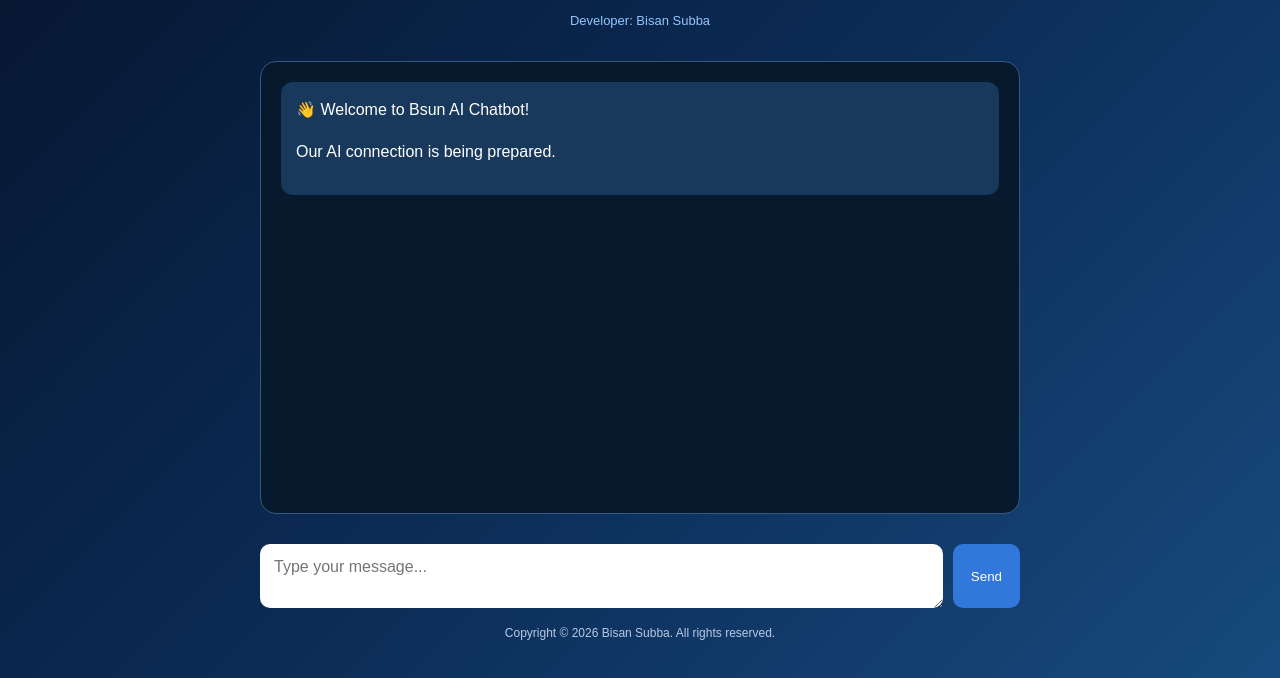
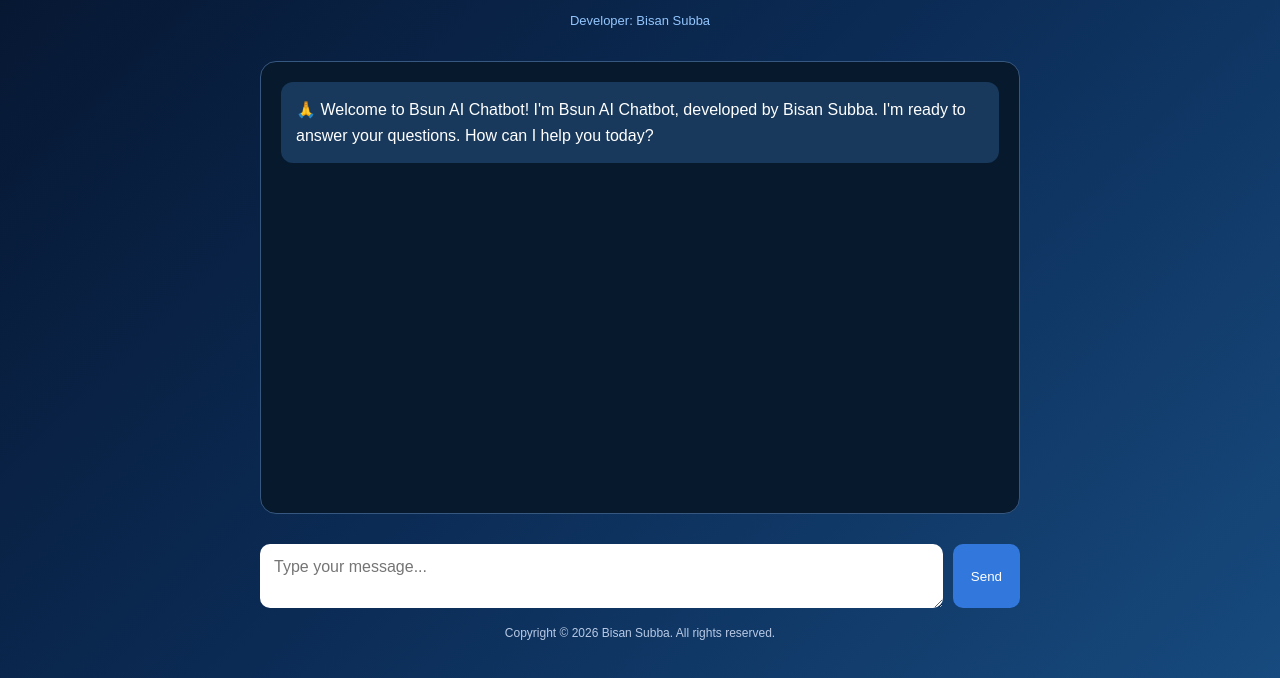
Before and after one commit to Bsun7131/Bsun-AI-Chatbot, a plain HTML site: page index.html in a window 1280 px wide. Shown: the part 122-800 px from the top of the page. Drawn offline with Linux system fonts and the light colour scheme.

Commit message:
Update index.html

```diff
--- a/index.html
+++ b/index.html
@@ -107,8 +107,10 @@ footer {
 
 <section class="chat" aria-label="Conversation">
   <div class="message">
-    👋 Welcome to Bsun AI Chatbot!
-    <p>Our AI connection is being prepared.</p>
+    🙏 Welcome to Bsun AI Chatbot!
+
+I'm Bsun AI Chatbot, developed by Bisan Subba. I'm ready to answer your questions. How can I help you today?
+
   </div>
 </section>
 
```
